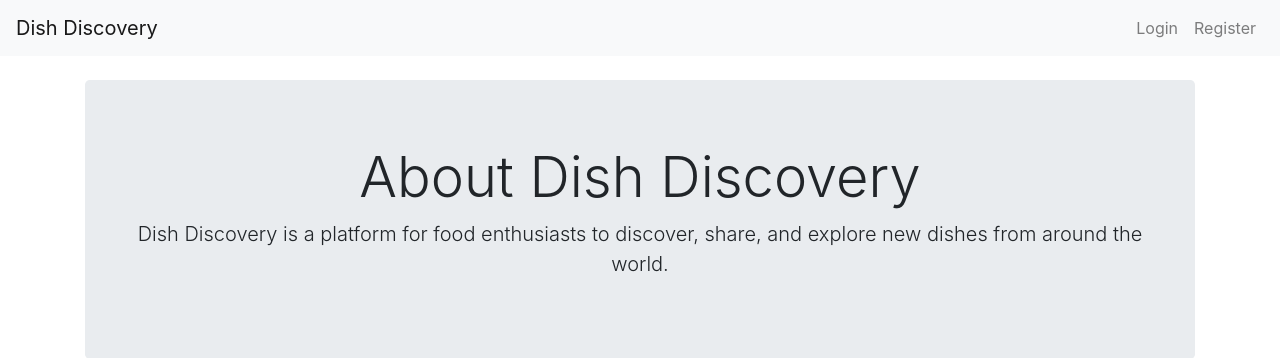
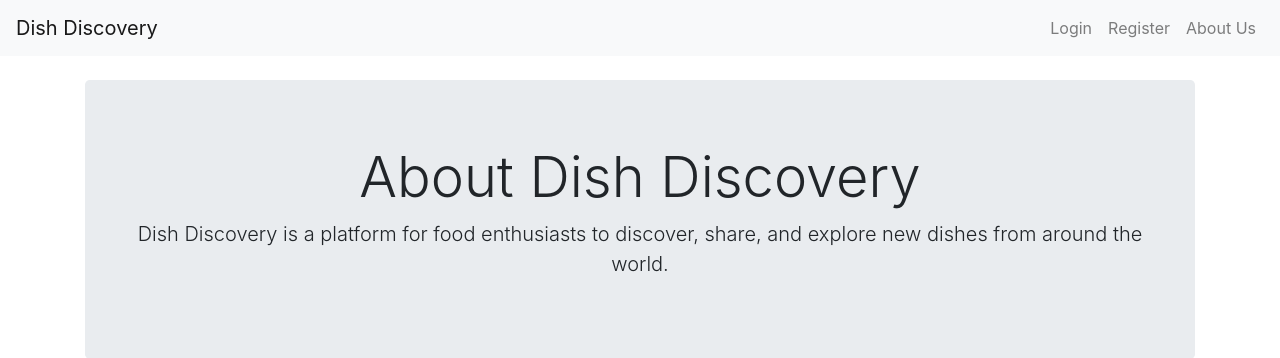
Before and after one commit to stanly08/dish-discovery, a Flask app: page /about in a window 1280 px wide. Shown: the top 358 px of the page. Run offline with Flask 3, Linux system fonts and the light colour scheme; some libraries are stand-ins or nearby versions.

Commit message:
edited the nav bar section

```diff
--- a/app/templates/base.html
+++ b/app/templates/base.html
@@ -53,6 +53,9 @@
           <li class="nav-item">
             <a class="nav-link" href="{{ url_for('home.register') }}">Register</a>
           </li>
+          <li class="nav-item">
+            <a class="nav-link" href="{{ url_for('home.about') }}">About Us</a>
+          </li>
           {% endif %}
         </ul>
       </div>
```
